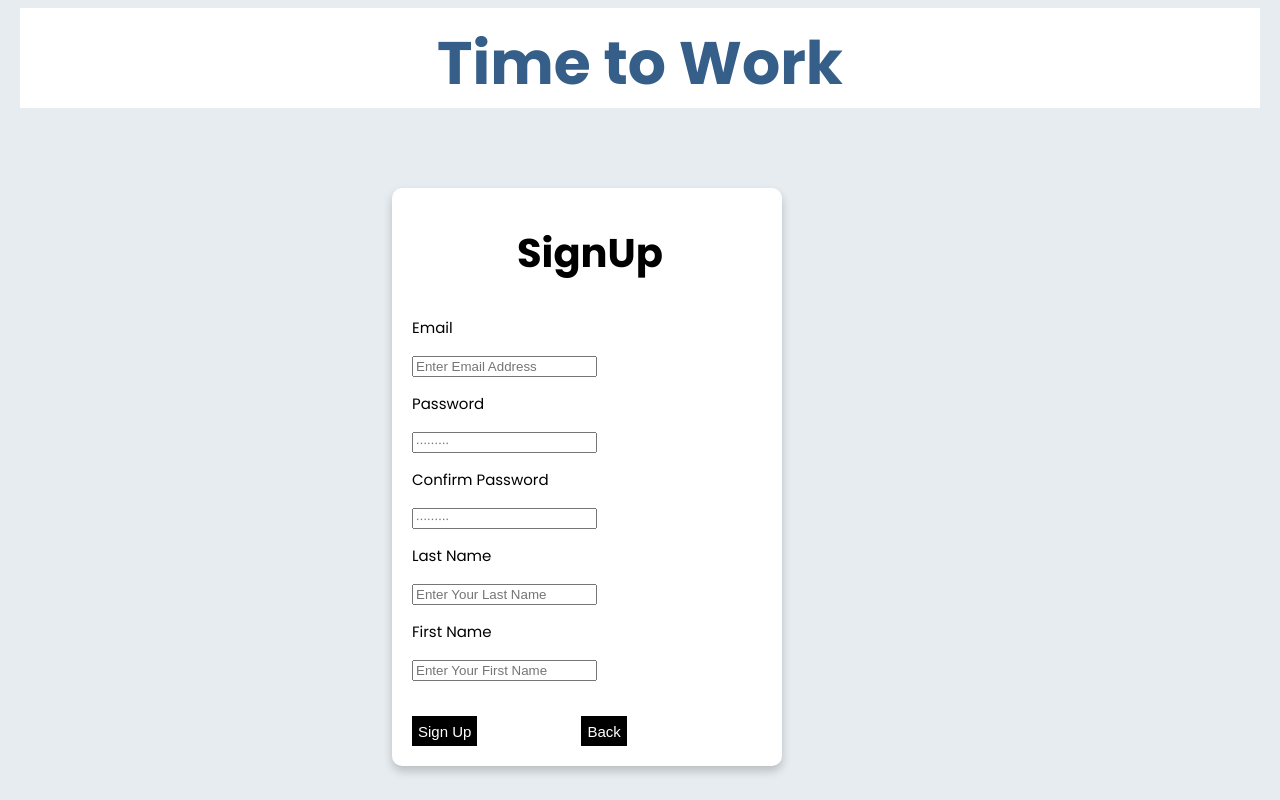
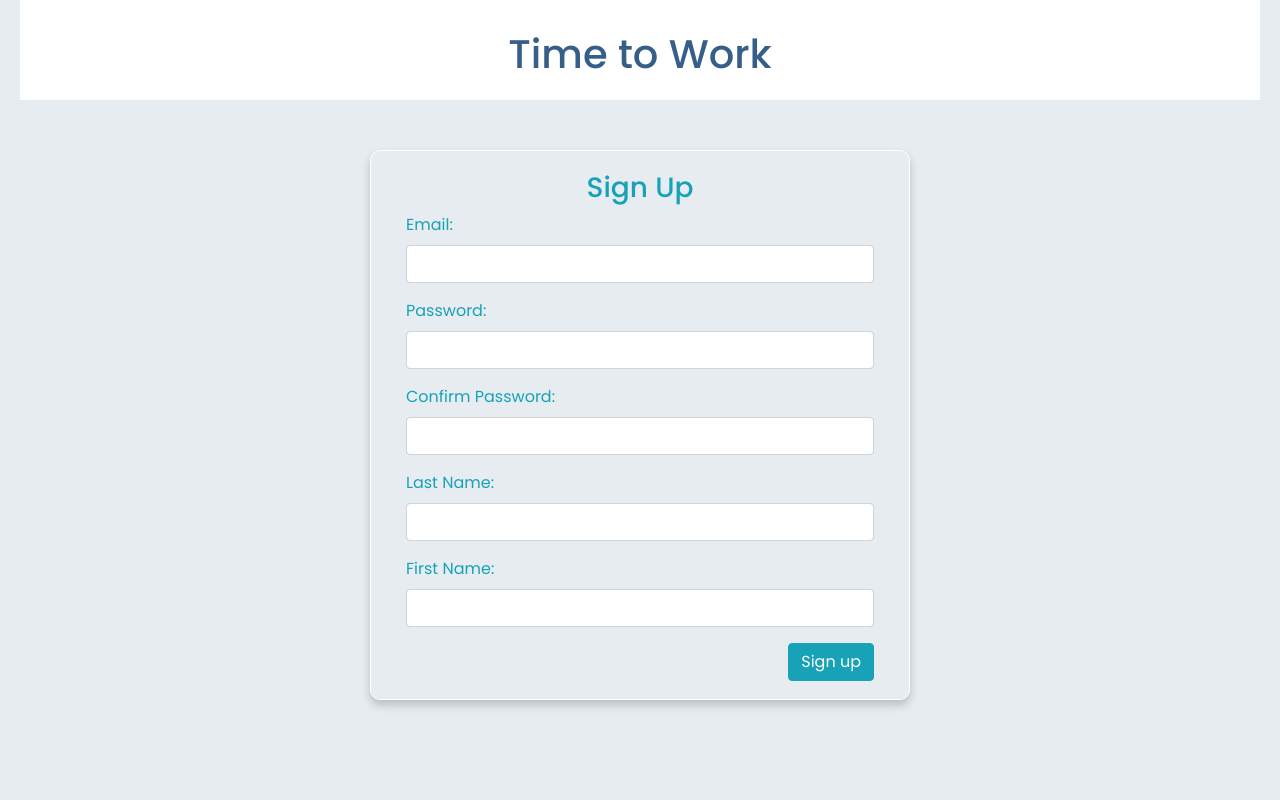
Before and after one commit to yqfangs/Time-To-Work, a plain HTML site: page signup.html in a window 1280 px wide. Drawn offline with nearby package versions, Linux system fonts and the light colour scheme.

Commit message:
add bootstrap to the login and signup page

```diff
--- a/signup.html
+++ b/signup.html
@@ -8,34 +8,65 @@
  	<meta charset="utf-8">
     <title>Sign Up</title>
     <!-- CSS File here-->
+    <meta name="viewport" content="width=device-width, initial-scale=1, shrink-to-fit=no">
+    <link href="https://stackpath.bootstrapcdn.com/bootstrap/4.3.1/css/bootstrap.min.css" rel="stylesheet" integrity="sha384-ggOyR0iXCbMQv3Xipma34MD+dH/1fQ784/j6cY/iJTQUOhcWr7x9JvoRxT2MZw1T" crossorigin="anonymous">
     <link rel="stylesheet" type="text/css" href="style.css">
     <!-- JS File here-->
     <script type="text/javascript" src="signup.js"></script>
  </head>
 
  <body>
+
+    <!---- Main Page Header ---->
     <div id="header_box">
       <h1>
         <center>Time to Work</center>
       </h1>
     </div>
-    <div name="signupform" class="signup_box">
-    	<form>
-    		<p><h2>SignUp</h2></p>
-    		<p>Email</p>
-    		<input type="text" name="email" id="email" placeholder="Enter Email Address">
-    		<p>Password</p>
-    		<input type="password" name="pword" id="pw" placeholder="∙∙∙∙∙∙∙∙∙">
-    		<p>Confirm Password</p>
-    		<input type="password" name="cpword" id="cpw" placeholder="∙∙∙∙∙∙∙∙∙">
-    		<p>Last Name</p>
-    		<input type="text" name="lastname" id="lastname" placeholder="Enter Your Last Name">
-    		<p>First Name</p>
-    		<input type="text" name="firstname" id="firstname" placeholder="Enter Your First Name">
-    		<p></p>
-    		<input type="button" name="Sign Up" value="Sign Up" onclick="checkPwMatch();">
-    		<input type="button" name="Back" value="Back" onclick="location.href = 'index.html';">
-    	</form>
+
+    <!---- Sign Up Box ---->
+    <div>
+        <div id="signup">
+            <div class="container">
+                <div id="signup-row" class="row justify-content-center align-items-center">
+                    <div id="signup-column" class="col-md-6">
+                        <div id="signup-box" class="col-md-12">
+                            <form id="signup-form" class="form" action="" method="post">
+                                <h3 class="text-center text-info">Sign Up</h3>
+                                <div class="form-group">
+                                    <label for="email" class="text-info">Email:</label><br>
+                                    <input type="text" name="username" id="email" class="form-control">
+                                </div>
+                                <div class="form-group">
+                                    <label for="password" class="text-info">Password:</label><br>
+                                    <input type="password" name="password" id="pw" class="form-control">
+                                </div>
+                                <div class="form-group">
+                                    <label for="password" class="text-info">Confirm Password:</label><br>
+                                    <input type="password" name="cpassword" id="cpw" class="form-control">
+                                </div>
+                                <div class="form-group">
+                                    <label for="lastname" class="text-info">Last Name:</label><br>
+                                    <input type="text" name="lastname" id="lastname" class="form-control">
+                                </div>
+                                <div class="form-group">
+                                    <label for="firstname" class="text-info">First Name:</label><br>
+                                    <input type="text" name="firstname" id="firstname" class="form-control">
+                                </div>
+                                <div class="text-right">
+                                    <input type="button" name="signup" class="btn btn-info btn-md" value="Sign up" onclick="checkPwMatch();">
+                                </div>
+                            </form>
+                        </div>
+                    </div>
+                </div>
+            </div>
+        </div>
     </div>
 
+
+<script src="https://code.jquery.com/jquery-3.3.1.slim.min.js" integrity="sha384-q8i/X+965DzO0rT7abK41JStQIAqVgRVzpbzo5smXKp4YfRvH+8abtTE1Pi6jizo" crossorigin="anonymous"></script>
+<script src="https://cdnjs.cloudflare.com/ajax/libs/popper.js/1.14.7/umd/popper.min.js" integrity="sha384-UO2eT0CpHqdSJQ6hJty5KVphtPhzWj9WO1clHTMGa3JDZwrnQq4sF86dIHNDz0W1" crossorigin="anonymous"></script>
+<script src="https://stackpath.bootstrapcdn.com/bootstrap/4.3.1/js/bootstrap.min.js" integrity="sha384-JjSmVgyd0p3pXB1rRibZUAYoIIy6OrQ6VrjIEaFf/nJGzIxFDsf4x0xIM+B07jRM" crossorigin="anonymous"></script>
+
 </body>
--- a/style.css
+++ b/style.css
@@ -12,18 +12,9 @@ body {
 
 h1 {
 	color: #355E88;
-	margin: 0px 10px;
 	position: relative;
-	top: 10px;
+	top: 30px;
 }
-
-h2 {
-	font-size: 40px;
-	margin-top: 10px;
-	margin-left: 30%;
-	position: relative;
-}
-
 
 
 #header_box {
@@ -32,67 +23,40 @@ h2 {
 	font-size: 30px;
 }
 
-
-.login_box {
-	font-size: 20px;
-	background-color: #FFFFFF;
-	margin-top: 80px;
-	padding: 20px 20px;
-	width: 350px;
-	height: 350px;
-	border-radius: 10px;
-	box-shadow: 0 5px 10px rgba(0,0,0,.2);
-	margin-left: 30%;
+#login .container #login-row #login-column #login-box {
+  margin-top: 120px;
+  max-width: 600px;
+  height: 320px;
+  border: 1px solid #FFFFFF;
+  background-color: #e6ecf0;
+  box-shadow: 0 5px 10px rgba(0,0,0,.2);
+  border-radius: 10px;
 }
 
-.login_box input[type="button"]{
-	border: none;
-	outline: none;
-	height: 30px;
-	font-size: 15px;
-	color: white;
-	background: black;
-	margin-top: 20px;
-	margin-right: 100px;
-	cursor: pointer;
+#login .container #login-row #login-column #login-box #login-form {
+  padding: 20px;
 }
 
-.login_box input[type="button"]:hover{
-	background: grey;
+#login .container #login-row #login-column #login-box #login-form #register-link {
+  margin-top: -85px;
 }
 
-.signup_box {
-	font-size: 15px;
-	background-color: #FFFFFF;
-	margin-top: 80px;
-	padding: 20px 20px;
-	width: 350px;
-	height: auto;
-	border-radius: 10px;
-	box-shadow: 0 5px 10px rgba(0,0,0,.2);
-	margin-left: 30%;
+
+#signup .container #signup-row #signup-column #signup-box {
+  margin-top: 50px;
+  max-width: 600px;
+  min-width: 400px;
+  height: 550px;
+  border: 1px solid #FFFFFF;
+  background-color: #e6ecf0;
+  box-shadow: 0 5px 10px rgba(0,0,0,.2);
+  border-radius: 10px;
 }
 
-.signup_box input[type="button"]{
-	border: none;
-	outline: none;
-	height: 30px;
-	font-size: 15px;
-	color: white;
-	background: black;
-	margin-top: 20px;
-	margin-right: 100px;
-	cursor: pointer;
+#signup .container #signup-row #signup-column #signup-box #signup-form {
+  padding: 20px;
 }
 
-.signup_box input[type="button"]:hover{
-	background: grey;
+#signup .container #signup-row #signup-column #signup-box #signup-form #register-link {
+  margin-top: -85px;
 }
-
-.link{
-	font-size: 10px;
-}
-
-.min-width{
-	min-width: 72px;
-}
```
Also changed, not shown: index.html (+40 -12 lines).
